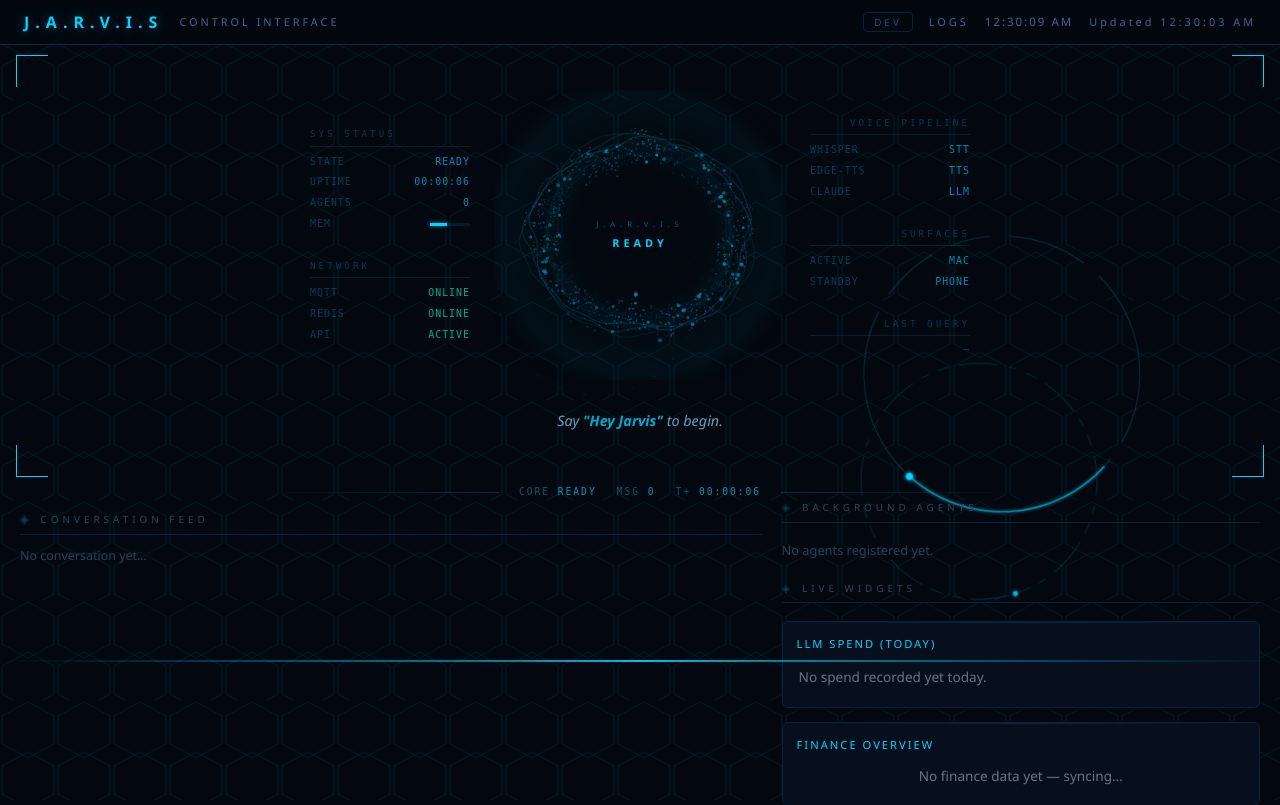
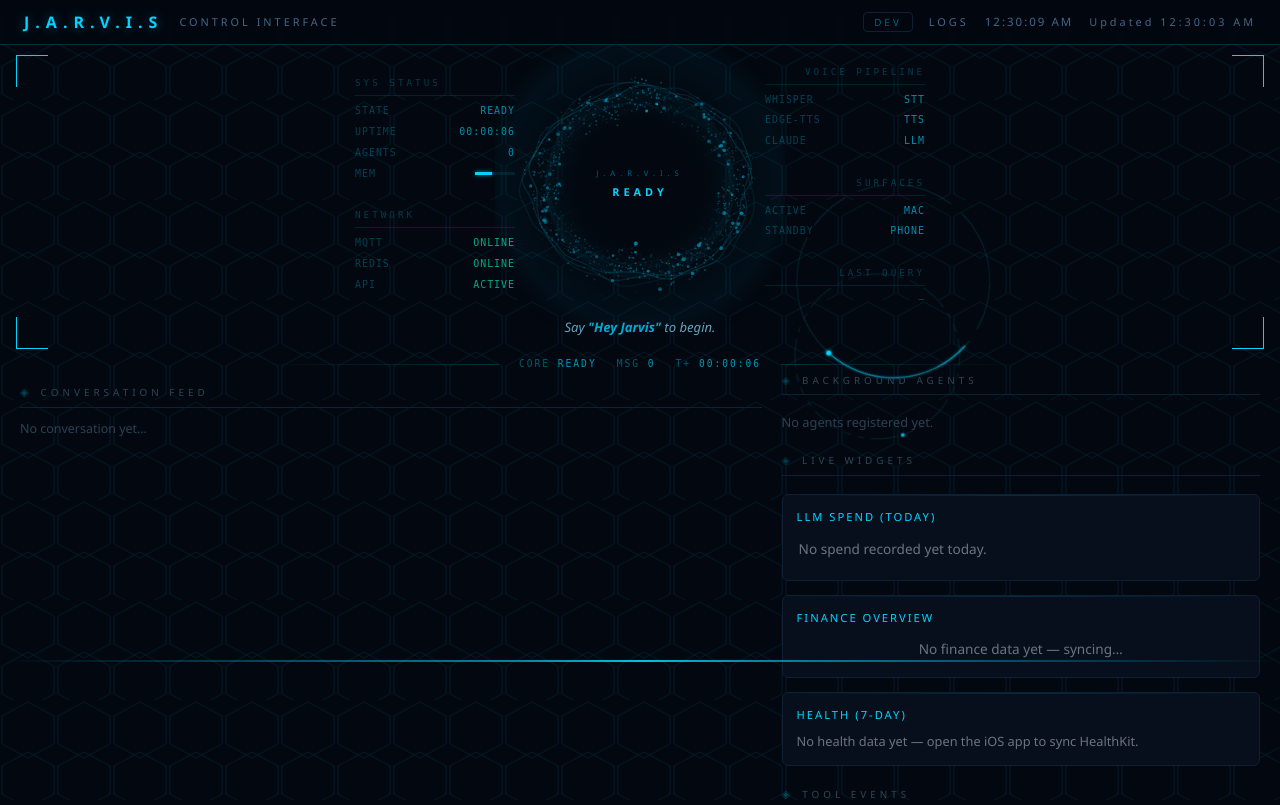
Before and after one commit to Omar102598/Jarvis, a FastAPI app: page / in a window 1280 px wide. Shown: the top 805 px of the page. Run offline with FastAPI, Linux system fonts and the light colour scheme; data that the repository does not hold is empty.

Commit message:
Dashboard: reclaim the fold — compact hero, stop repeating the reply
Screenshotting the deployed dashboard showed the two-column layout working but
not actually solving the problem it was meant to solve: on a 1600x1000 viewport
the workspace began around y=710, so you still saw a status ring and had to
scroll to reach anything you could act on.

Two causes, both invisible until the page was rendered with real data:

  - The hero was 40px padding around a 300px orb, roughly 700px of chrome
    before any content. Now 18px around a 210px orb, and 170px on short
    viewports. The identity survives; it just stops owning the screen.

  - .last-response printed the newest reply verbatim in large italic type, and
    the conversation feed now shows that same reply in full directly beneath
    it — the same paragraph twice on one screen, for about 250px. Clamped to
    two lines: still a glance-value summary when the feed is scrolled away, no
    longer a second copy of the answer.

Workspace now starts around y=410 on the same viewport, so the conversation,
the agents and anything awaiting a decision are all visible without scrolling.

Verified by capturing the real deployed page through an authenticating local
proxy at 1600x1400 and 1600x1000, with live conversation and tool-event data
rather than an empty shell — an empty column says nothing about balance.

Co-Authored-By: Claude Opus 5 <noreply@anthropic.com>

```diff
--- a/services/dashboard/templates/index.html
+++ b/services/dashboard/templates/index.html
@@ -198,7 +198,10 @@
       display: flex;
       flex-direction: column;
       align-items: center;
-      padding: 40px 20px 24px;
+      /* Was 40px/24px with a 300px orb, which pushed the actual workspace
+         below the fold on a 1080p screen — you saw the status ring and had to
+         scroll to reach anything you could act on. */
+      padding: 18px 20px 12px;
       position: relative;
       z-index: 1;
     }
@@ -236,6 +239,7 @@
       max-width: 820px;
       justify-content: center;
     }
+    @media (max-height: 900px) { .orb-scene { width: 170px; height: 170px; } }
 
     /* ── Side data panels ── */
     .side-panel {
@@ -283,8 +287,8 @@
 
     /* ── Orb scene (SVG arcs + canvas + core) ── */
     .orb-scene {
-      width: 300px;
-      height: 300px;
+      width: 210px;
+      height: 210px;
       perspective: 800px;
       position: relative;
       display: flex;
@@ -414,11 +418,18 @@
       width: 100%;
       text-align: center;
       color: #7dc8e8;
-      font-size: 0.9rem;
-      line-height: 1.6;
-      min-height: 44px;
+      font-size: 0.82rem;
+      line-height: 1.5;
+      min-height: 0;
       padding: 0 12px;
-      margin-top: 24px;
+      margin-top: 12px;
+      /* Clamped: this repeats the newest reply, which the conversation feed
+         now shows in full immediately below. Kept as a one-glance line for
+         when the feed is scrolled away, not as a second copy of the answer. */
+      display: -webkit-box;
+      -webkit-line-clamp: 2;
+      -webkit-box-orient: vertical;
+      overflow: hidden;
       font-style: italic;
       opacity: 0.8;
       transition: opacity 0.4s;
```
